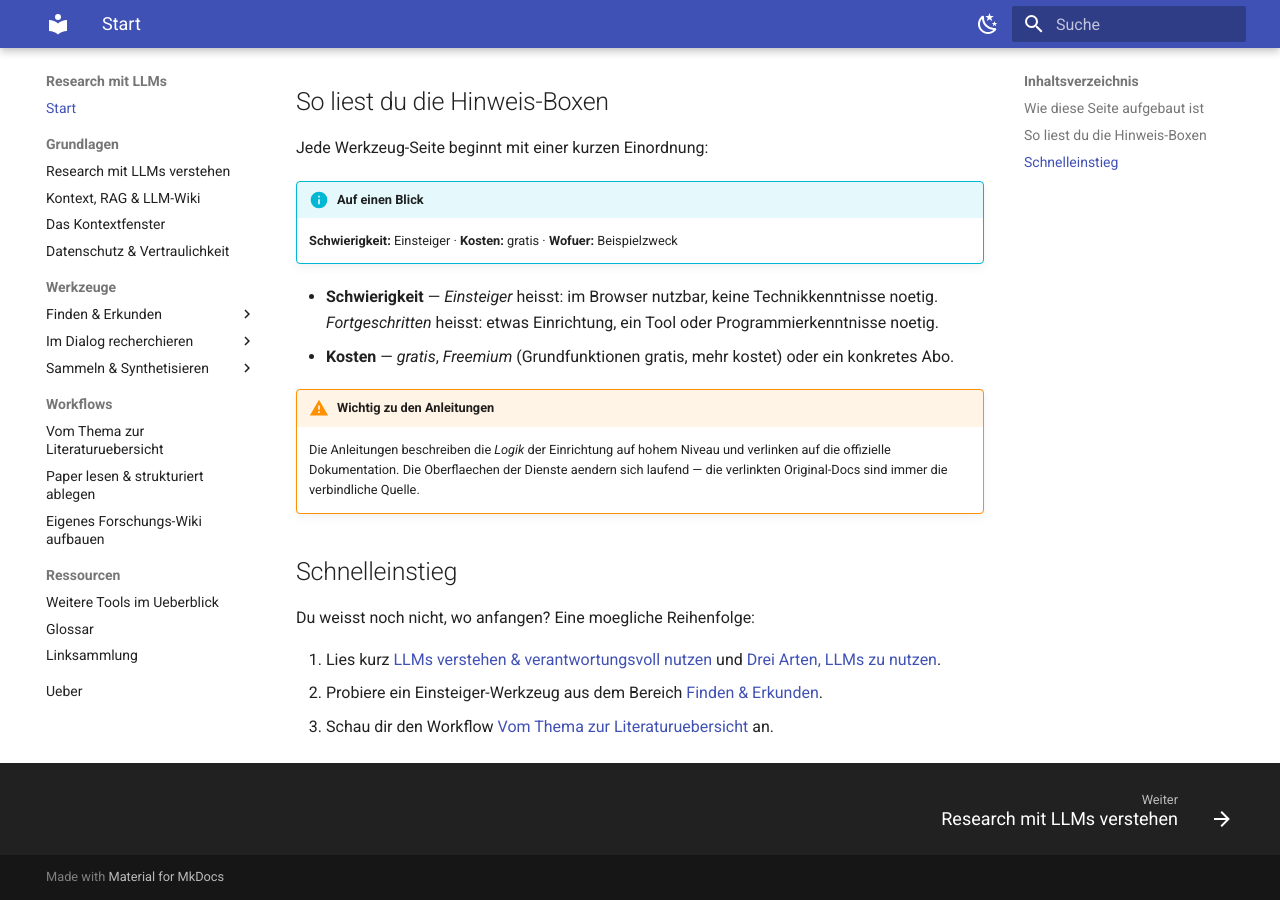
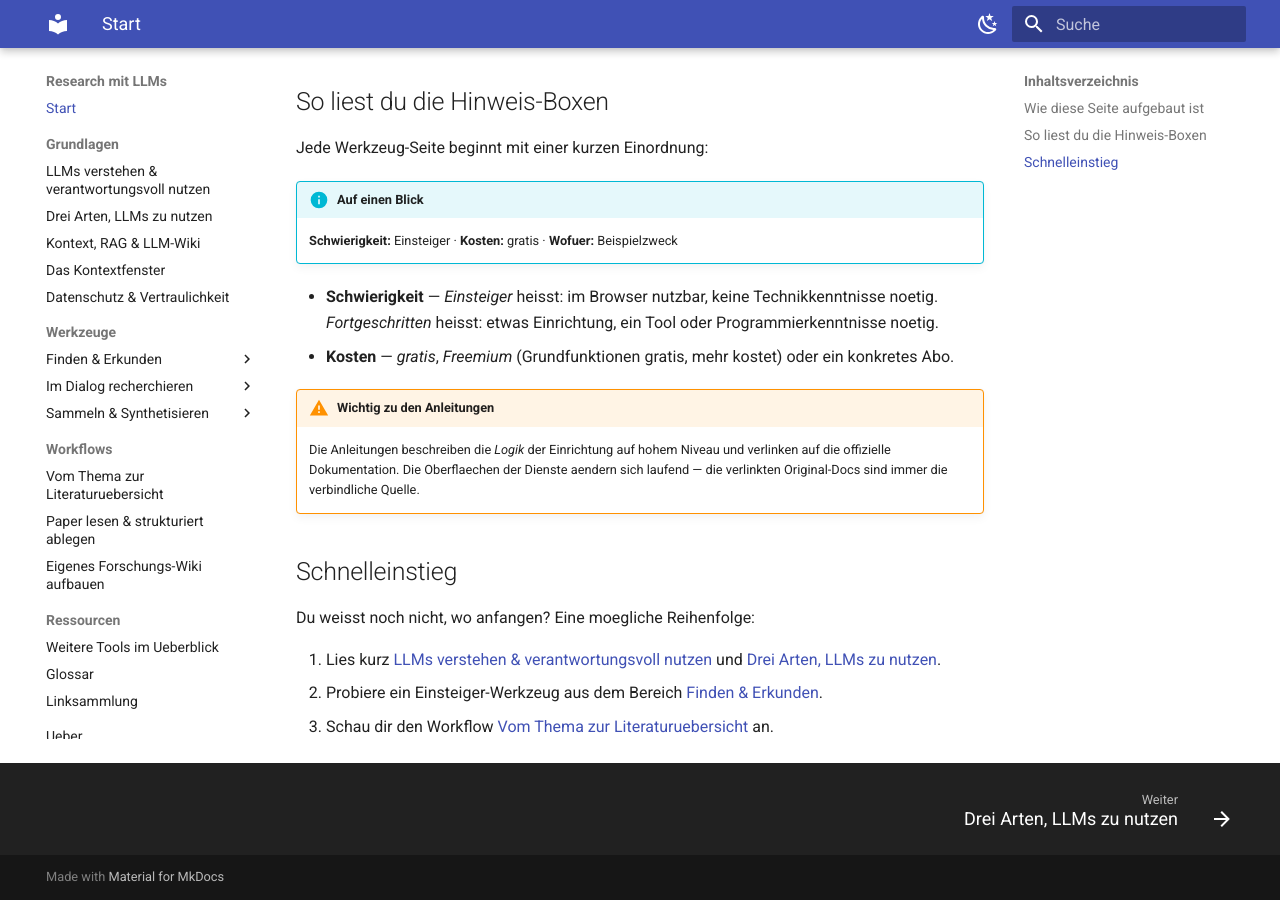
Before and after one commit to maxandul/research-mit-llms, an MkDocs documentation site: the page built from docs/index.md, in a window 1280 px wide and 900 px high, scrolled down 605 px. Built offline with MkDocs 1.6.1 and Material for MkDocs 9.7.7, drawn with Linux system fonts in a browser that asks for light colours.

Commit message:
Update navigation items in mkdocs.yml

```diff
--- a/mkdocs.yml
+++ b/mkdocs.yml
@@ -62,7 +62,8 @@
 nav:
   - Start: index.md
   - Grundlagen:
-      - Research mit LLMs verstehen: grundlagen/llm-research.md
+      - LLMs verstehen & verantwortungsvoll nutzen: grundlagen/llms-verstehen.md
+      - Drei Arten, LLMs zu nutzen: grundlagen/llm-research.md
       - Kontext, RAG & LLM-Wiki: grundlagen/rag-vs-wiki.md
       - Das Kontextfenster: grundlagen/kontextfenster.md
       - Datenschutz & Vertraulichkeit: grundlagen/datenschutz.md
```
